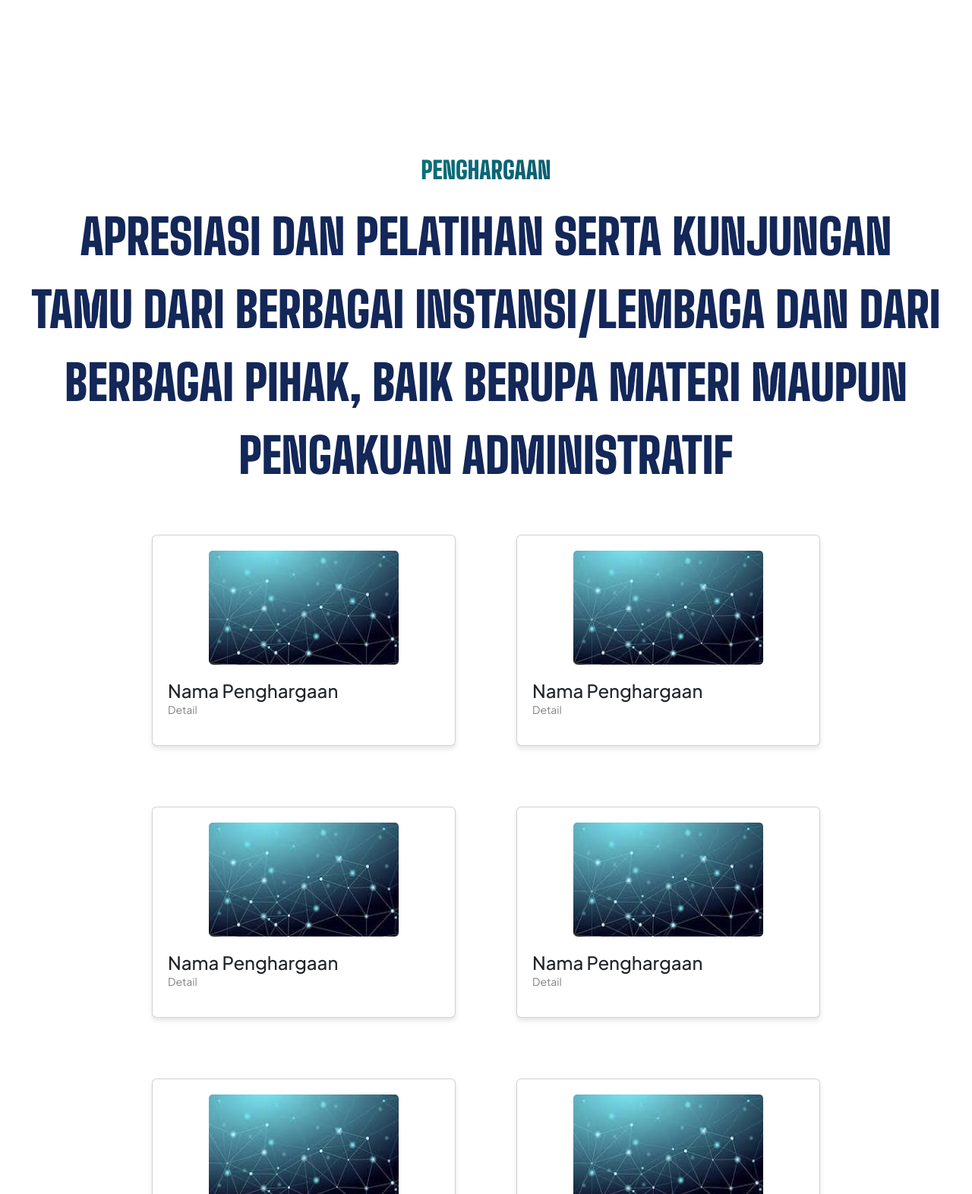
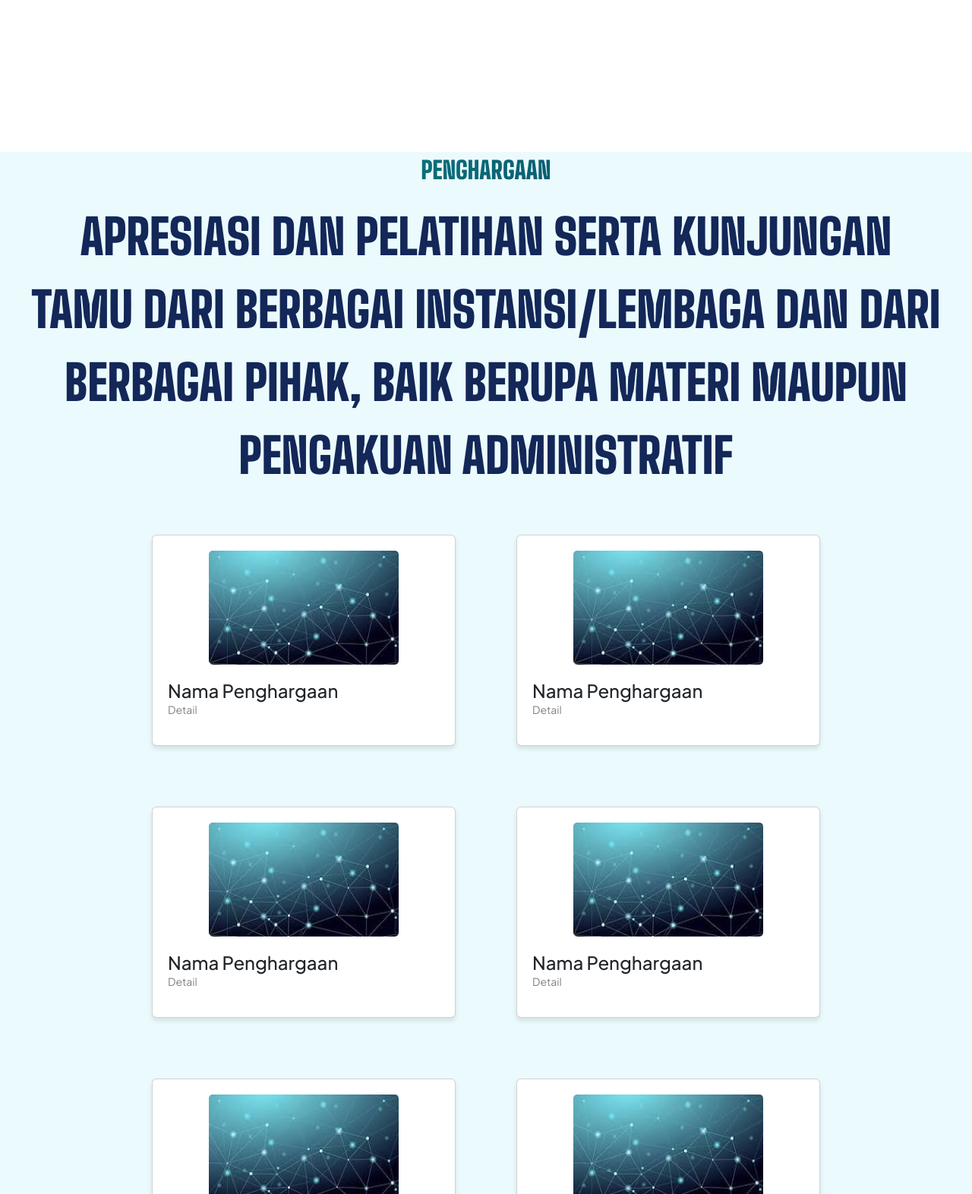
Before and after one commit to Tematik-Way-Kalam/Website-Wisata-WayKalam, a PHP site: page /tentang.php in a window 1280 px wide. Shown: the part 4928-6500 px from the top of the page at 76% size. Run offline with PHP 8.4, Linux system fonts and the light colour scheme.

Commit message:
fix section penghargaan

```diff
--- a/client/tentang.css
+++ b/client/tentang.css
@@ -100,6 +100,7 @@ nav {
 /* Section Penghargaan */
 .section-penghargaan {
   margin-top: 300px;
+  background: #EBFAFD;
 }
 
 .penghargaan {
```
